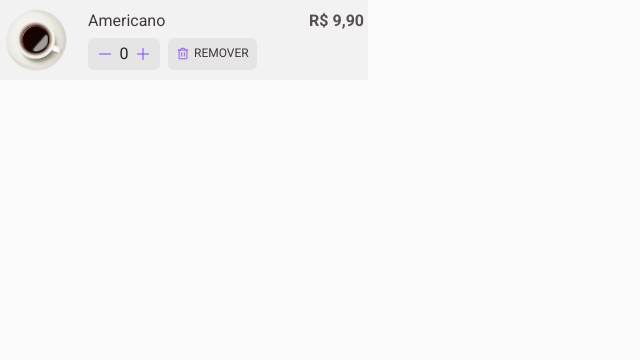
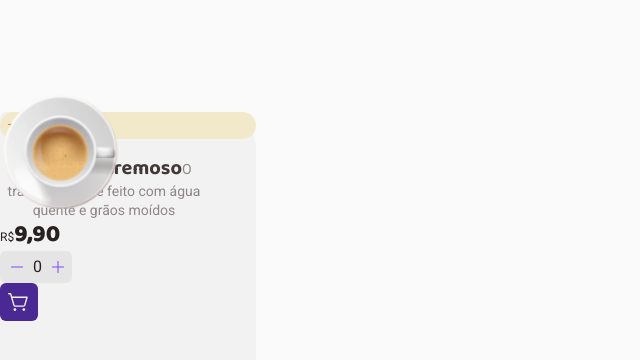
Before and after one commit to adonisamarante/coffee-delivery-dsf, a React (Vite) app: page / in a window 1280 px wide. Shown: the top 360 px of the page, without its empty margins (0-640 px from the left). Built offline with nearby package versions, Linux system fonts and the light colour scheme.

Commit message:
feat: caralog item component

```diff
--- a/src/App.tsx
+++ b/src/App.tsx
@@ -1,13 +1,13 @@
 import { ThemeProvider } from 'styled-components'
 import { defaultTheme } from './styles/themes/default'
 import { GlobalStyle } from './styles/global'
-import { ShopCartCard } from './components'
+import { CatalogCard } from './components'
 
 export function App() {
   return (
     <ThemeProvider theme={defaultTheme}>
       <div>
-        <ShopCartCard />
+        <CatalogCard />
       </div>
 
       <GlobalStyle />
--- a/src/components/CatalogCard/index.tsx
+++ b/src/components/CatalogCard/index.tsx
@@ -1,7 +1,38 @@
+import expressoCremoso from '../../assets/coffeeTypes/expresso-cremoso.png'
+import { AddToCartButton } from '../AddToCartButton'
+import { InputNumber } from '../InputNumber'
+import {
+  CardContainer,
+  CardFooter,
+  CoffeeDescritpion,
+  CoffeeTag,
+} from './styles'
+
 export function CatalogCard() {
   return (
-    <div>
-      <p>card</p>
-    </div>
+    <CardContainer>
+      <img src={expressoCremoso} alt="Café Americano" />
+
+      <CoffeeTag>
+        <span>TRADICIONAL</span>
+      </CoffeeTag>
+
+      <CoffeeDescritpion>
+        <span>Expresso Cremoso</span>
+        <span>O tradicional café feito com água quente e grãos moídos</span>
+      </CoffeeDescritpion>
+
+      <CardFooter>
+        <div>
+          <span>R$</span>
+          <span>9,90</span>
+        </div>
+
+        <div>
+          <InputNumber />
+          <AddToCartButton />
+        </div>
+      </CardFooter>
+    </CardContainer>
   )
 }
--- a/src/components/CatalogCard/styles.ts
+++ b/src/components/CatalogCard/styles.ts
@@ -0,0 +1,86 @@
+import styled from 'styled-components'
+
+export const CardContainer = styled.div`
+  height: 19.375rem;
+  width: 16rem;
+  background-color: ${(props) => props.theme['base-card']};
+
+  position: relative;
+
+  flex-direction: column;
+  align-items: center;
+
+  margin-top: 1.25rem;
+  padding-bottom: 1.25rem;
+  border-radius: 6px 36px 6px 36px;
+
+  img {
+    position: absolute;
+    top: -1.25rem;
+
+    height: 7.5rem;
+    width: 7.5rem;
+  }
+`
+
+export const CoffeeTag = styled.div`
+  background-color: ${(props) => props.theme['yellow-light']};
+  border-radius: 100px;
+  padding: 0.25rem 0.5rem;
+  margin-top: 7rem;
+
+  span {
+    color: ${(props) => props.theme['yellow-dark']};
+    font-size: 0.625rem;
+    font-weight: 700;
+  }
+`
+
+export const CoffeeDescritpion = styled.div`
+  width: 13rem;
+  margin-top: 1rem;
+  text-align: center;
+  flex-direction: column;
+  gap: 0.5rem;
+
+  :first-child {
+    font-family: 'Baloo 2', sans-serif;
+    color: ${(props) => props.theme['base-subtitle']};
+    font-size: 1.25rem;
+    line-height: 130%;
+    font-weight: 700;
+  }
+
+  :last-child {
+    color: ${(props) => props.theme['base-label']};
+    font-size: 0.875rem;
+    line-height: 130%;
+  }
+`
+
+export const CardFooter = styled.div`
+  flex: 1;
+  width: 13rem;
+  justify-content: space-between;
+  align-items: end;
+
+  > div:first-of-type {
+    gap: 0.2rem;
+
+    :first-child {
+      font-size: 12px;
+    }
+
+    :last-child {
+      font-family: 'Baloo 2', sans-serif;
+      font-size: 1.5rem;
+      line-height: 130%;
+      font-weight: 800;
+    }
+  }
+
+  div {
+    align-items: center;
+    gap: 0.5rem;
+  }
+`
```
